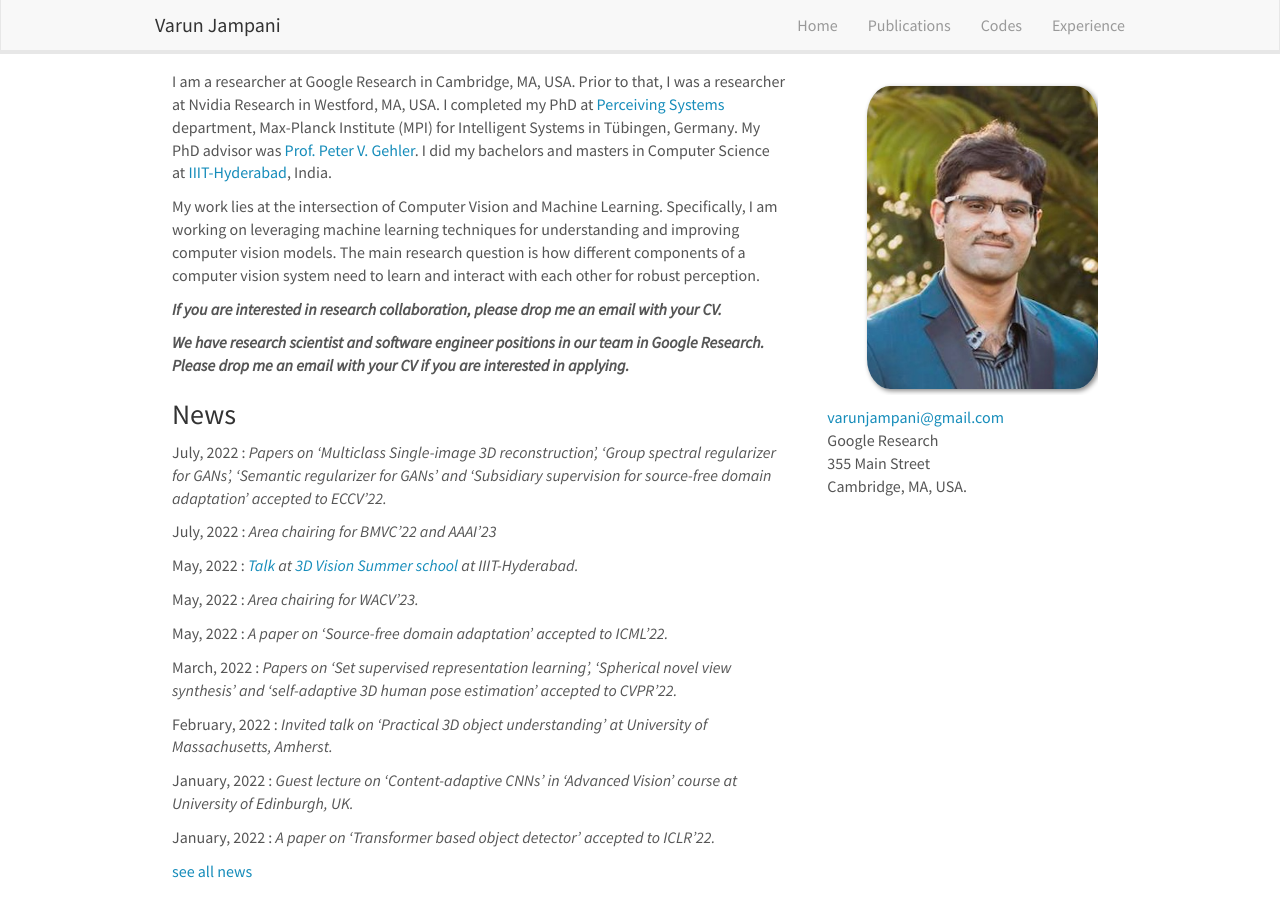
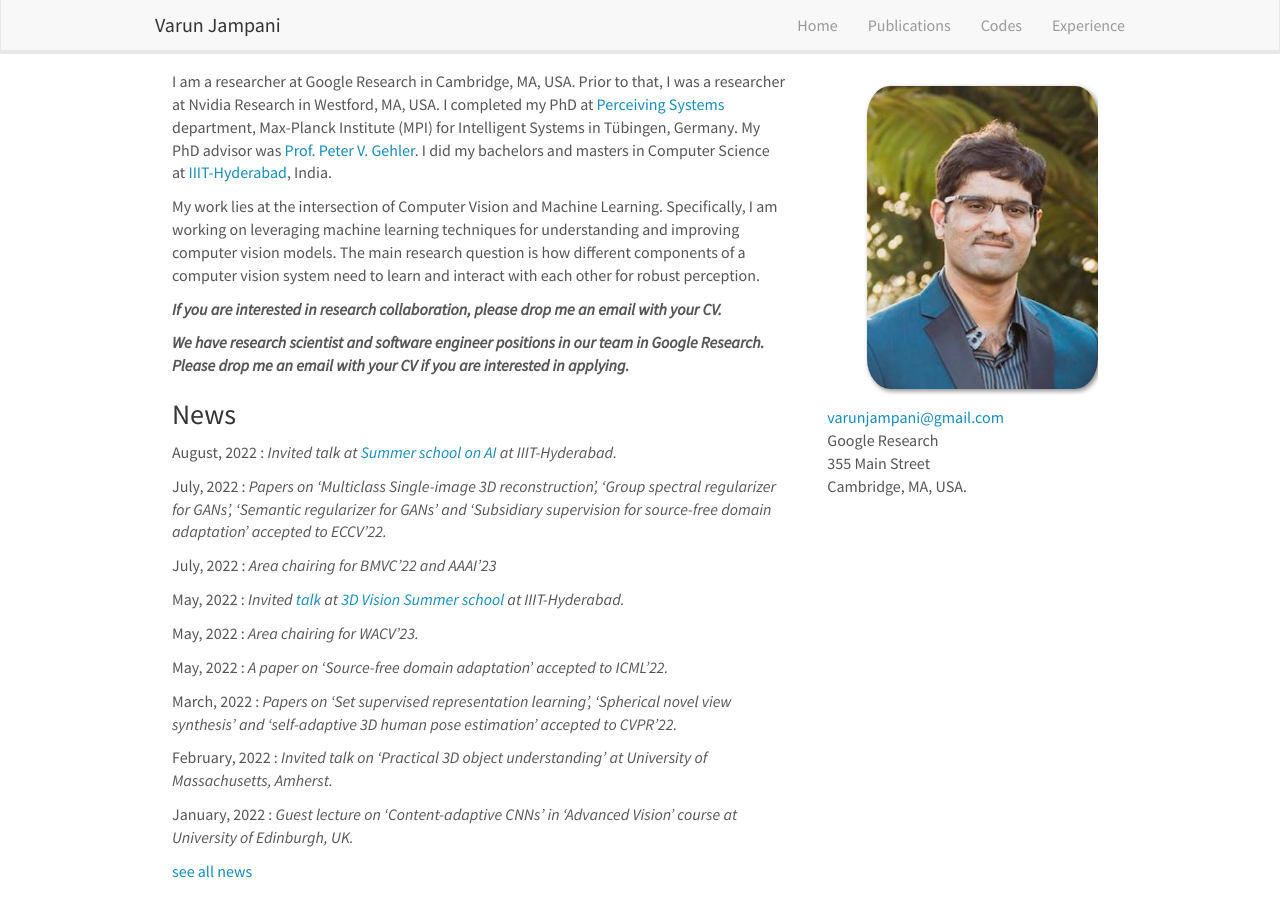
Before and after one commit to varunjampani/varunjampani.github.io, a Jekyll site: the page built from _pages/home.md, in a window 1280 px wide and 900 px high. Built offline with Jekyll 4.4.1, drawn with Linux system fonts in a browser that asks for light colours; nearby versions of some CDN libraries.

Commit message:
Update news.yml

```diff
--- a/_data/news.yml
+++ b/_data/news.yml
@@ -1,3 +1,6 @@
+- date: August, 2022
+  headline: Invited talk at <a href="https://cvit.iiit.ac.in/summerschool2022/">Summer school on AI</a> at IIIT-Hyderabad.
+
 - date: July, 2022
   headline: Papers on 'Multiclass Single-image 3D reconstruction', 'Group spectral regularizer for GANs', 'Semantic regularizer for GANs' and 'Subsidiary supervision for source-free domain adaptation' accepted to ECCV'22.
 
@@ -5,7 +8,7 @@
   headline: Area chairing for BMVC'22 and AAAI'23
 
 - date: May, 2022
-  headline: <a href="https://www.youtube.com/watch?v=aIgC5izulkk">Talk</a> at <a href="https://cvit.iiit.ac.in/workshops/3dvision/">3D Vision Summer school</a> at IIIT-Hyderabad.
+  headline: Invited <a href="https://www.youtube.com/watch?v=aIgC5izulkk">talk</a> at <a href="https://cvit.iiit.ac.in/workshops/3dvision/">3D Vision Summer school</a> at IIIT-Hyderabad.
 
 - date: May, 2022
   headline: Area chairing for WACV'23.
```
